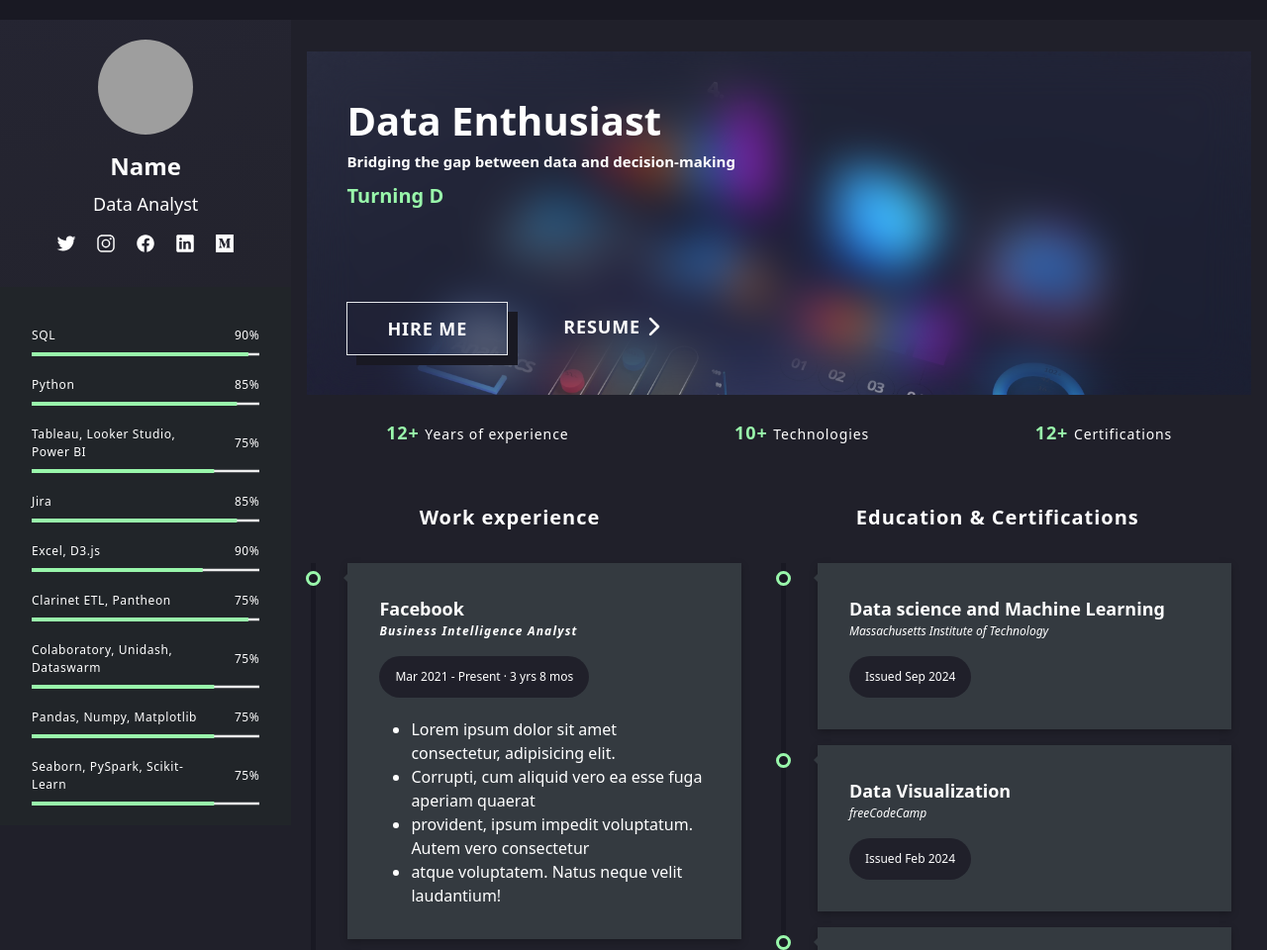
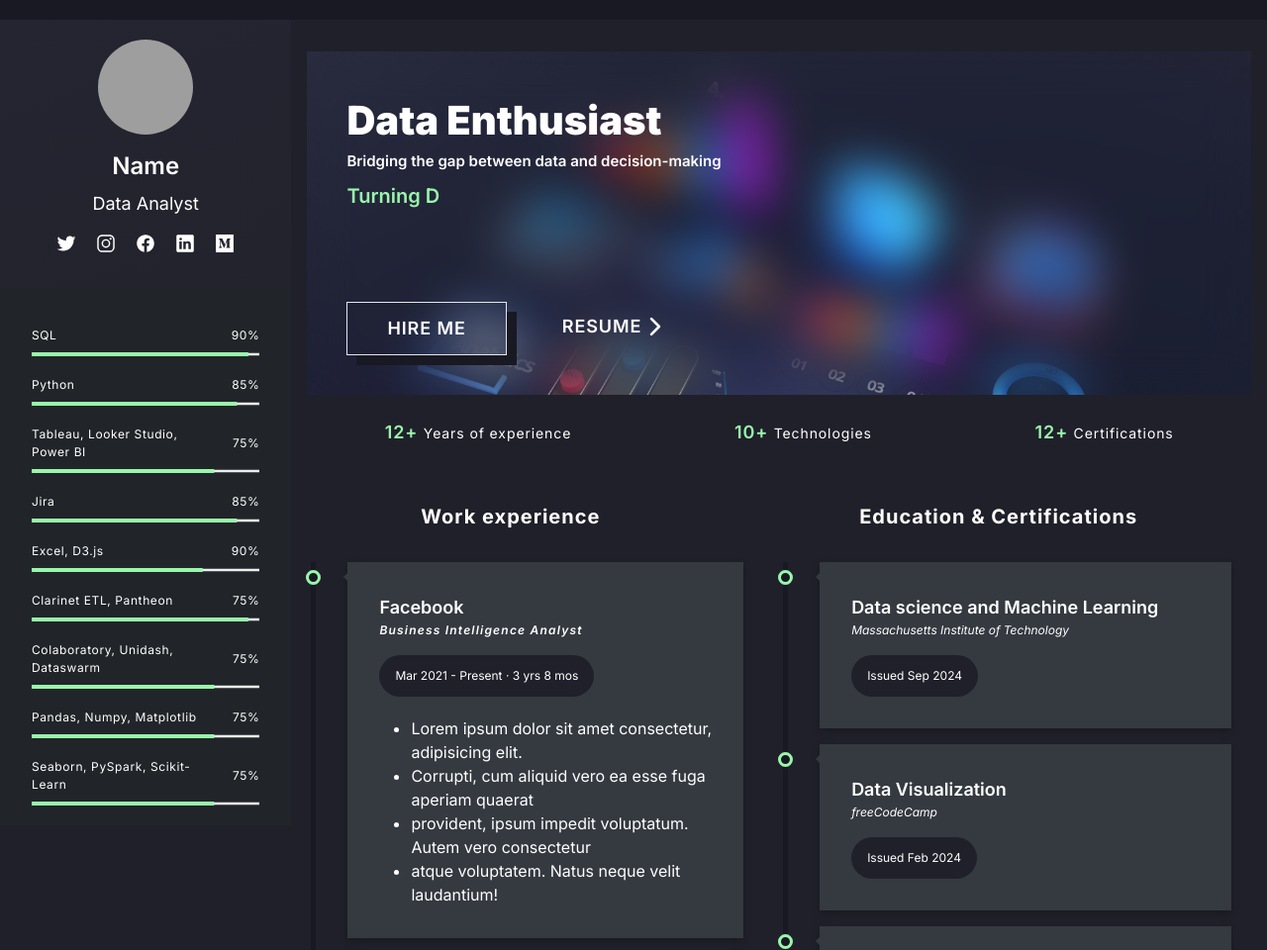
Before and after one commit to gaqlaxy/SDA_Portfoio-Tailwind, a website: page index.html in a window 1280 px wide. Shown: the top 960 px of the page at 99% size. Drawn offline with nearby package versions, Linux system fonts and the light colour scheme; some packages are replaced by stand-ins of ours; grey boxes are pictures that could not be loaded; a script that the page names is missing.

Commit message:
Added fonts

```diff
--- a/index.html
+++ b/index.html
@@ -9,9 +9,14 @@
   <script src="https://cdn.jsdelivr.net/npm/pace-js@latest/pace.min.js"></script>
   <link rel="stylesheet" href="https://cdn.jsdelivr.net/npm/pace-js@latest/pace-theme-default.min.css" />
   <link rel="stylesheet" href="src/PaceJs/minimal.css" />
+  <link rel="preconnect" href="https://fonts.googleapis.com">
+  <link rel="preconnect" href="https://fonts.gstatic.com" crossorigin>
+  <link
+    href="https://fonts.googleapis.com/css2?family=Inter:ital,opsz,wght@0,14..32,100..900;1,14..32,100..900&display=swap"
+    rel="stylesheet">
 </head>
 
-<body class="bg-[#191923]">
+<body class="bg-[#191923] font-[Inter]">
   <!-- Preloader -->
   <div class="loader-container">
     <div class="loader"></div>
```
Also changed, not shown: src/output.css.
